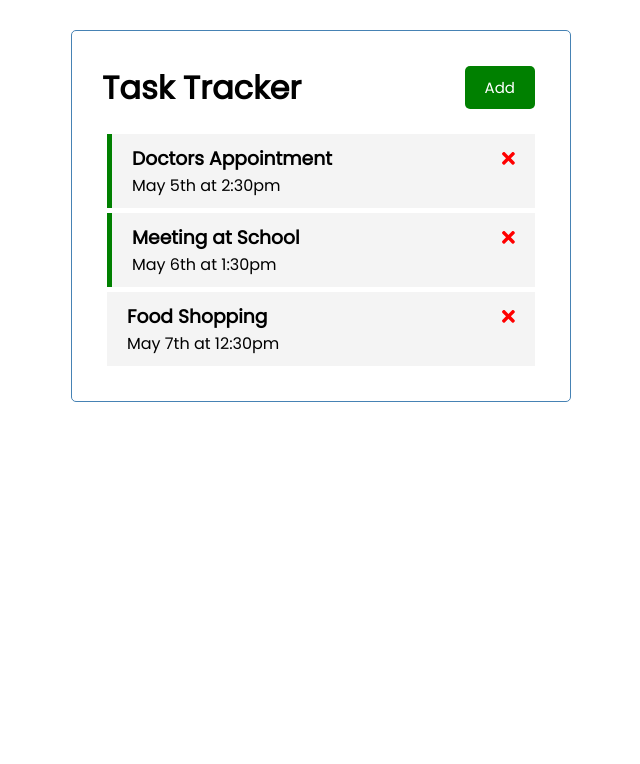
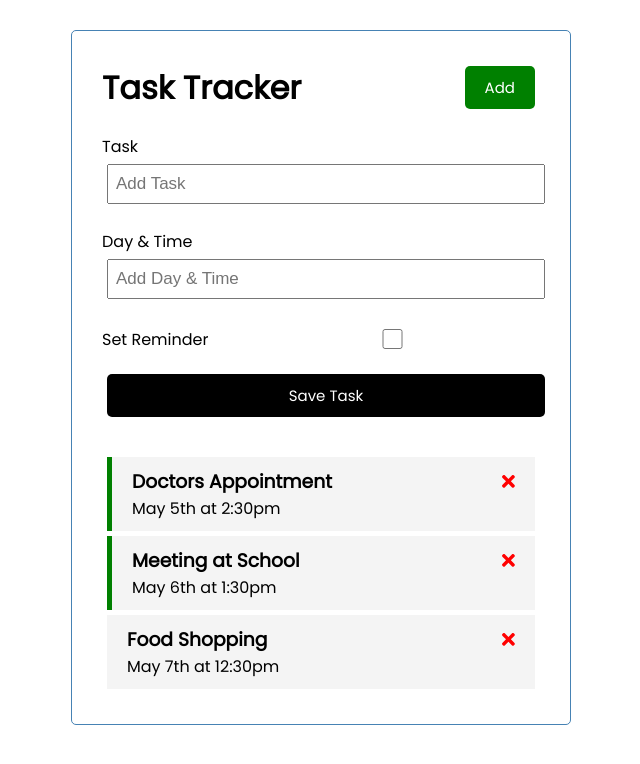
Before and after one commit to cenacrharsh/task-tracker-angular, an Angular app: page / in a window 1280 px wide. Shown: the top 764 px of the page, without its empty margins (319-959 px from the left). Built offline with nearby package versions, Linux system fonts and the light colour scheme; data requests are answered from the project's data file.

Commit message:
add task func added

```diff
--- a/src/app/app.module.ts
+++ b/src/app/app.module.ts
@@ -1,6 +1,7 @@
 import { NgModule } from '@angular/core';
 import { BrowserModule } from '@angular/platform-browser';
 import { HttpClientModule } from '@angular/common/http';
+import { FormsModule } from '@angular/forms';
 
 import { AppComponent } from './app.component';
 import { HeaderComponent } from './components/header/header.component';
@@ -8,6 +9,7 @@
 import { TasksComponent } from './components/tasks/tasks.component';
 import { TaskItemComponent } from './components/task-item/task-item.component';
 import { FontAwesomeModule } from '@fortawesome/angular-fontawesome';
+import { AddTaskComponent } from './components/add-task/add-task.component';
 
 @NgModule({
   declarations: [
@@ -16,8 +18,9 @@
     ButtonComponent,
     TasksComponent,
     TaskItemComponent,
+    AddTaskComponent,
   ],
-  imports: [BrowserModule, FontAwesomeModule, HttpClientModule],
+  imports: [BrowserModule, FontAwesomeModule, HttpClientModule,FormsModule],
   providers: [],
   bootstrap: [AppComponent],
 })
--- /dev/null
+++ b/src/app/components/add-task/add-task.component.css
@@ -0,0 +1,3 @@
+.add-form {
+  margin-bottom: 40px;
+}
--- /dev/null
+++ b/src/app/components/add-task/add-task.component.html
@@ -0,0 +1,35 @@
+<form (ngSubmit)="onSubmit()" class="add-form">
+  <div class="form-control">
+    <label for="text">Task</label>
+    <input
+      type="text"
+      name="text"
+      [(ngModel)]="text"
+      id="text"
+      placeholder="Add Task"
+    />
+  </div>
+
+  <div class="form-control">
+    <label for="day">Day & Time</label>
+    <input
+      type="text"
+      name="day"
+      [(ngModel)]="day"
+      id="day"
+      placeholder="Add Day & Time"
+    />
+  </div>
+
+  <div class="form-control form-control-check">
+    <label for="reminder">Set Reminder</label>
+    <input
+      type="checkbox"
+      name="reminder"
+      [(ngModel)]="reminder"
+      id="reminder"
+    />
+  </div>
+
+  <input type="submit" value="Save Task" class="btn btn-block" />
+</form>
--- /dev/null
+++ b/src/app/components/add-task/add-task.component.ts
@@ -0,0 +1,39 @@
+import { Component, OnInit, Output, EventEmitter } from '@angular/core';
+import { Task } from 'src/app/Task';
+
+@Component({
+  selector: 'app-add-task',
+  templateUrl: './add-task.component.html',
+  styleUrls: ['./add-task.component.css'],
+})
+export class AddTaskComponent implements OnInit {
+  @Output() onAddTask: EventEmitter<Task> = new EventEmitter();
+
+  text: string;
+  day: string;
+  reminder: boolean = false;
+
+  constructor() {}
+
+  ngOnInit(): void {}
+
+  onSubmit() {
+    if (!this.text) {
+      alert('Please add a task!');
+      return;
+    }
+
+    const newTask = {
+      text: this.text,
+      day: this.day,
+      reminder: this.reminder,
+    };
+
+    this.onAddTask.emit(newTask);
+
+    // Clear form
+    this.text = '';
+    this.day = '';
+    this.reminder = false;
+  }
+}
--- a/src/app/components/tasks/tasks.component.html
+++ b/src/app/components/tasks/tasks.component.html
@@ -1,3 +1,4 @@
+<app-add-task (onAddTask)="addTask($event)"></app-add-task>
 <app-task-item
   *ngFor="let task of tasks"
   [task]="task"
--- a/src/app/components/tasks/tasks.component.ts
+++ b/src/app/components/tasks/tasks.component.ts
@@ -28,4 +28,8 @@
     task.reminder = !task.reminder;
     this.taskService.updateTaskReminder(task).subscribe();
   }
+
+  addTask(task: Task) {
+    this.taskService.addTask(task).subscribe((task) => this.tasks.push(task));
+  }
 }
--- a/src/app/services/task.service.ts
+++ b/src/app/services/task.service.ts
@@ -30,4 +30,8 @@
     const url = `${this.apiUrl}/${task.id}`;
     return this.http.put<Task>(url, task, httpOptions);
   }
+
+  addTask(task: Task): Observable<Task> {
+    return this.http.post<Task>(this.apiUrl, task, httpOptions);
+  }
 }
```
Also changed, not shown: 1 other file (tests, documents, lock files or other folders).
